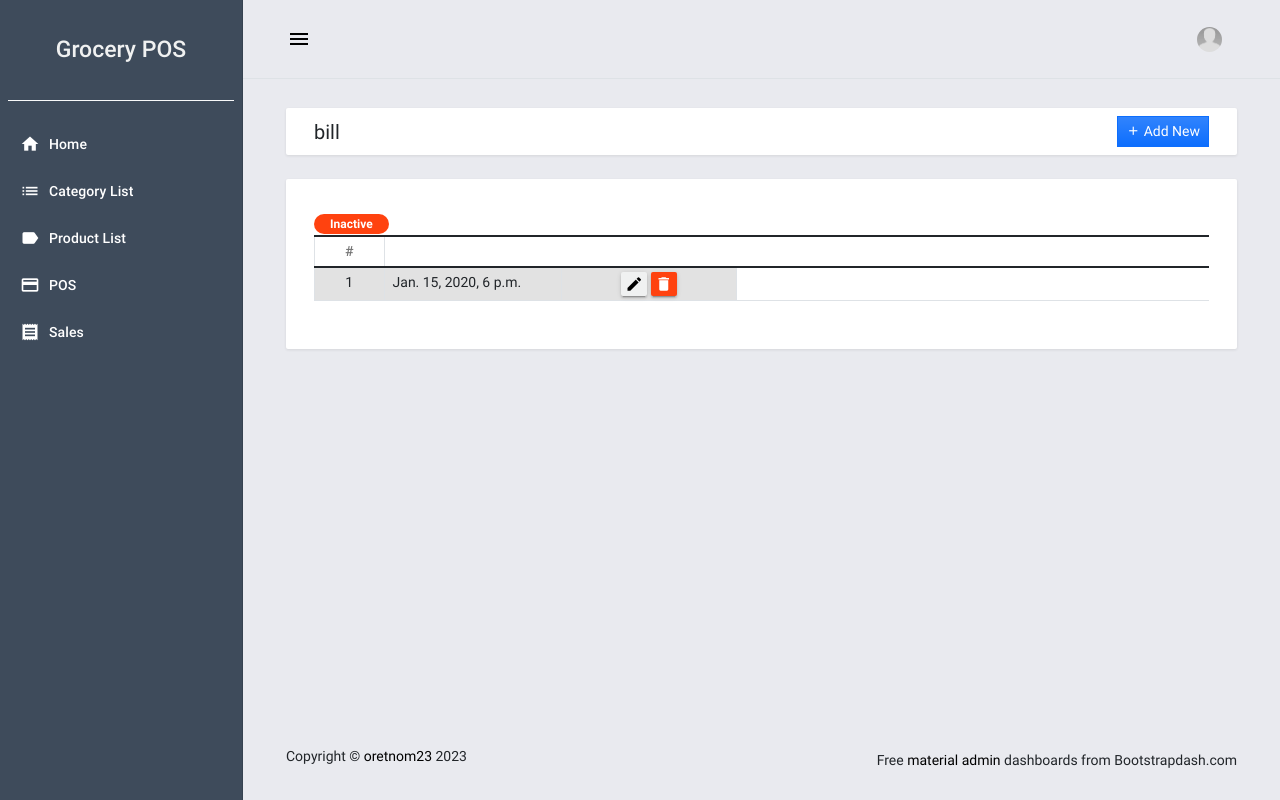
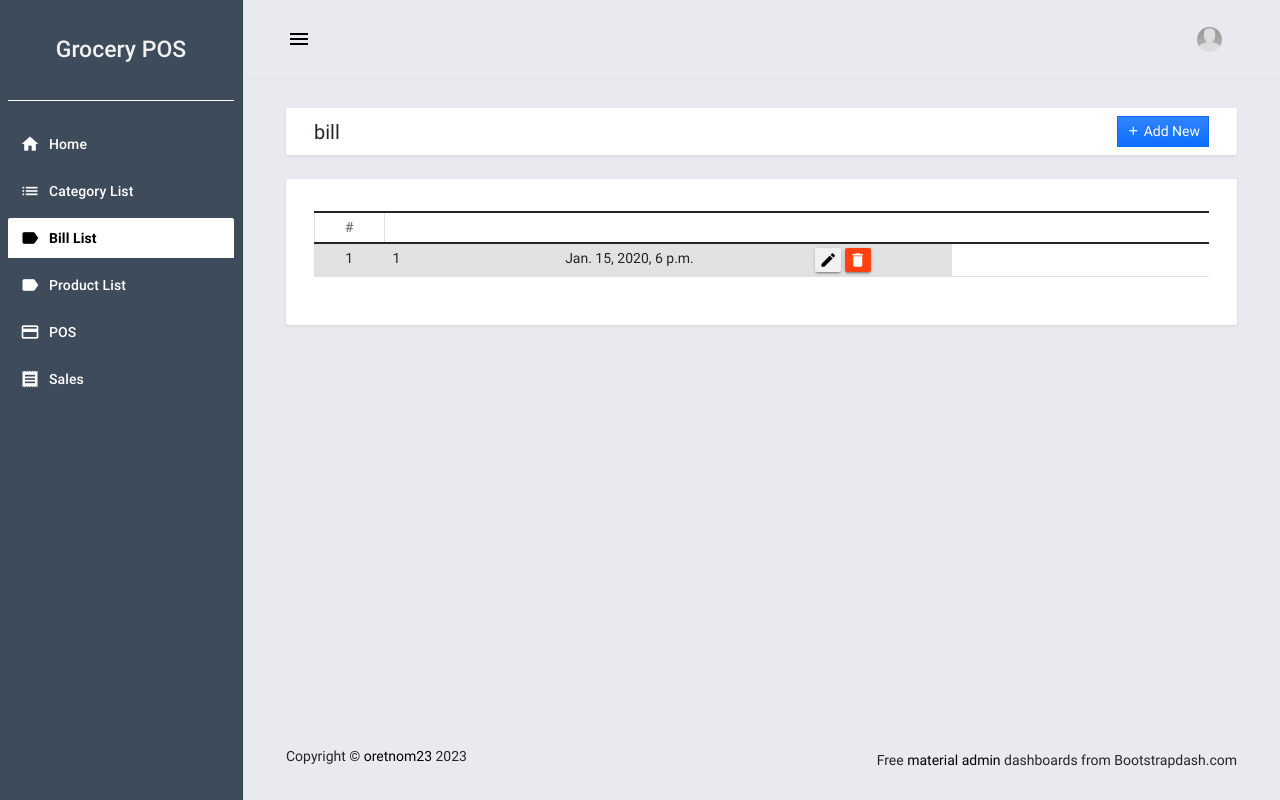
Before and after one commit to SuperPeterl/DataBaseDesign-WebRestaurantManage-Django, a Django app: page /bill in a window 1280 px wide. Run offline with Django 3.2, Linux system fonts and the light colour scheme; a user stored in the database is signed in; tables that the repository leaves empty hold one stand-in row (values such as "Sample post"); parts of the project's set-up code (start-up, migrations or seed data) failed here and were passed over; some libraries are stand-ins or nearby versions.

Commit message:
wow it run

```diff
--- a/posApp/templates/posApp/bill.html
+++ b/posApp/templates/posApp/bill.html
@@ -4,7 +4,8 @@
         <div class="d-flex justify-content-between align-items-center">
             <h4 class="card-title mb-0">bill</h4>
             <div class="text-start">
-                <button class="btn btn-primary bg-gradient btn-sm rounded-0" id="create_new"><i class="mdi mdi-plus"></i><span> Add New</span></button>
+
+                    <button class="btn btn-primary bg-gradient btn-sm rounded-0" id="create_new"><i class="mdi mdi-plus"></i><span> Add New</span></button>
             </div>
         </div>
     </div>
@@ -30,16 +31,14 @@
                     {% for bill in bills %}
                     <tr>
                         <td class="px-2 py-1 text-center">{{ bill.id }}</td>
+                        <td class="px-2 py-1 text-start">{{ bill.sale_id.id }}</td>
                         <td class="px-2 py-1 text-start">{{ bill.text }}</td>
-                            {% if product.status == 1 %}
-                            <span class="badge bg-primary rounded-pill px-3">Active</span> {% else %}
-                            <span class="badge bg-secondary rounded-pill px-3">Inactive</span> {% endif %}
                         </td>
                         <td class="px-2 py-1 text-center">
-                            <button class="mdc-button mdc-button--raised p-1 icon-button filled-button--light mdc-ripple-upgraded edit-data" type="button" data-id="{{ product.pk }}" title="Edit">
+                            <button class="mdc-button mdc-button--raised p-1 icon-button filled-button--light mdc-ripple-upgraded edit-data" type="button" data-id="{{ bill.pk }}" title="Edit">
                                 <i class="material-icons mdc-button__icon">edit</i>
                             </button>
-                            <button class="mdc-button mdc-button--raised p-1 icon-button filled-button--danger mdc-ripple-upgraded delete-data" type="button" data-id="{{ product.pk }}" title="Delete">
+                            <button class="mdc-button mdc-button--raised p-1 icon-button filled-button--danger mdc-ripple-upgraded delete-data" type="button" data-id="{{ bill.pk }}" title="Delete">
                                 <i class="material-icons mdc-button__icon">deleteoutline</i>
                             </button>
                         </td>
@@ -54,13 +53,20 @@
 <script>
     $(function() {
         $('#create_new').click(function() {
-            uni_modal("Add New Product", "{% url 'manage_products-page' %}")
+            //uni_modal("Add New Product", "{% url 'createbill' %}")
+            fetch("{% url 'createbill' %}")
+            .then(response => response.json())
+            .then(data => {
+            // do something with the data
+            console.log(data);
+        })
+        .catch(error => console.error(error));
         })
         $('.edit-data').click(function() {
             uni_modal("Edit Product", "{% url 'manage_products-page' %}?id=" + $(this).attr('data-id'))
         })
         $('.delete-data').click(function() {
-            _conf("Are you sure to delete this Product?", "delete_product", [$(this).attr('data-id')])
+            _conf("Are you sure to delete this bill?", "delete_bill", [$(this).attr('data-id')])
         })
 
         $('#uni_modal').on('shown.bs.modal', function(a) {
@@ -72,13 +78,13 @@
         })
     })
 
-    function delete_product($id) {
+    function delete_bill($id) {
         start_loader();
         $.ajax({
             headers: {
                 "X-CSRFToken": '{{csrf_token}}'
             },
-            url: "{% url 'delete-product' %}",
+            url: "{% url 'delete_bill' %}",
             method: "POST",
             data: {
                 id: $id
--- a/posApp/templates/posApp/navigation.html
+++ b/posApp/templates/posApp/navigation.html
@@ -20,6 +20,10 @@
                     </a>
                 </div>
                 <div class="mdc-list-item mdc-drawer-item">
+                    <a class="mdc-drawer-link" href="{% url 'bill' %}">
+                        <i class="material-icons mdc-list-item__start-detail mdc-drawer-item-icon" aria-hidden="true">label</i> Bill List
+                    </a>
+                <div class="mdc-list-item mdc-drawer-item">
                     <a class="mdc-drawer-link" href="{% url 'product-page' %}">
                         <i class="material-icons mdc-list-item__start-detail mdc-drawer-item-icon" aria-hidden="true">label</i> Product List
                     </a>
--- a/posApp/urls.py
+++ b/posApp/urls.py
@@ -30,6 +30,7 @@ urlpatterns = [
     #path('save_employee', views.save_employee, name="save-employee-page"),
     #path('delete_employee', views.delete_employee, name="delete-employee"),
     #path('view_employee', views.view_employee, name="view-employee-page"),
-    path('save',views.createbill,name= 'save'),
-    path('bill',views.bill,name = 'bill')
+    path('bill',views.bill,name = 'bill'),
+    path('createbill',views.createbill,name= 'createbill'),
+    path('delete_bill', views.delete_bill, name="delete_bill")
 ]
--- a/posApp/views.py
+++ b/posApp/views.py
@@ -316,17 +316,6 @@ def delete_sale(request):
 def employees(request):
     return HttpResponse('')
 
-
-@login_required
-def createbill(request):
-    sa = Sales.objects.create()
-    sa.save()
-    billlist = billhold()
-    billlist.sale_id = sa
-    billlist.save()
-    #blist = billhold.objects.all()
-    return HttpResponse()
-
 @login_required
 def bill(request):
     b = billhold.objects.all()
@@ -334,3 +323,27 @@ def bill(request):
         'bills':b
     }
     return render(request, 'posApp/bill.html',context= context)
+
+@login_required
+def createbill(request):
+    resp = {'status':'failed', 'msg':''}
+    sa = Sales.objects.create()
+    sa.save()
+    billlist = billhold()
+    billlist.sale_id = sa
+    billlist.save()
+    #blist = billhold.objects.all()
+    resp['status'] = 'success'
+    return HttpResponse(json.dumps(resp), content_type='application/json')
+
+@login_required
+def delete_bill(request):
+    data =  request.POST
+    resp = {'status':''}
+    try:
+        billhold.objects.filter(id = data['id']).delete()
+        resp['status'] = 'success'
+        messages.success(request, 'Product Successfully deleted.')
+    except:
+        resp['status'] = 'failed'
+    return HttpResponse(json.dumps(resp), content_type="application/json")
```
Also changed, not shown: db.sqlite3, posApp/migrations/0002_employees_products_sales_salesitems_billhold.py (added), posApp/migrations/0002_products.py (deleted), posApp/migrations/0003_sales.py (deleted), posApp/migrations/0004_salesitems.py (deleted), posApp/migrations/0005_employees_billhold.py (deleted).
